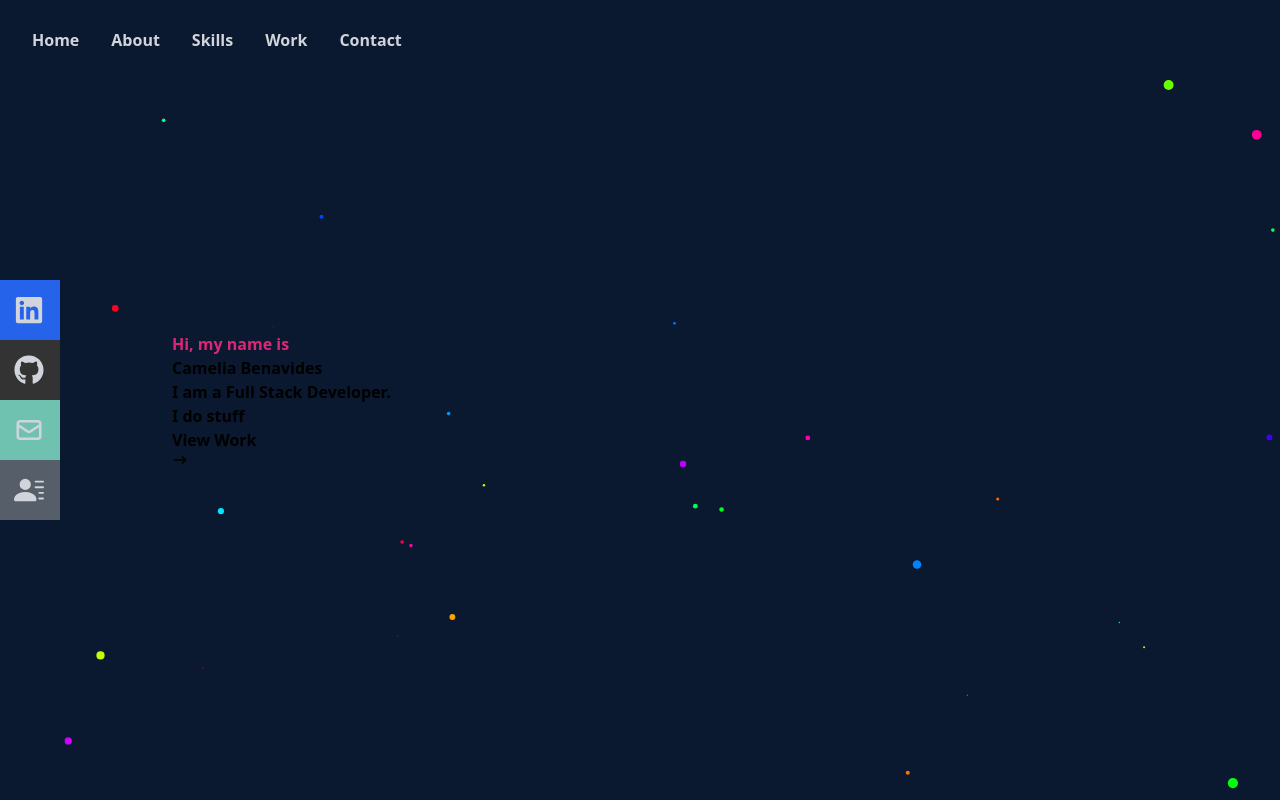
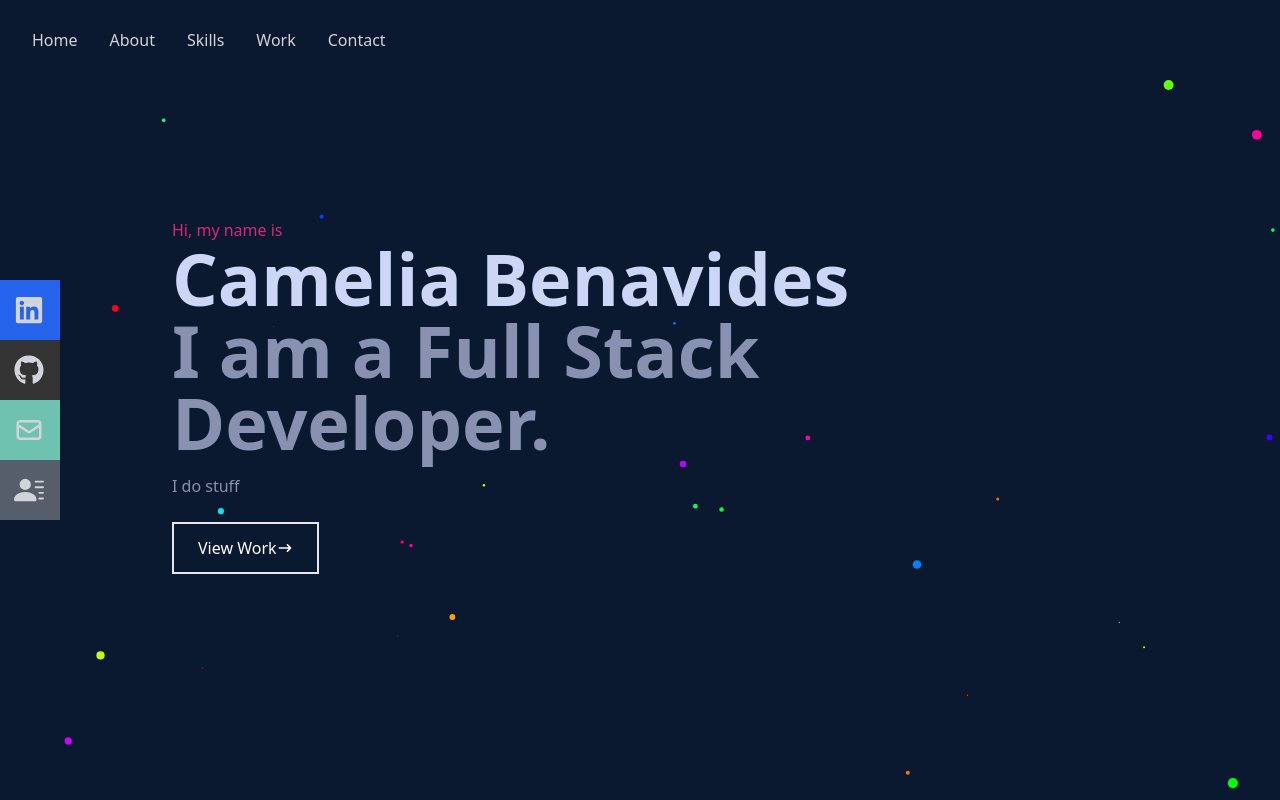
Before and after one commit to cameliabenavides10/Portfolio, a React (Create React App) app: page / in a window 1280 px wide. Built offline with nearby package versions, Linux system fonts and the light colour scheme.

Commit message:
more styling of the home page

```diff
--- a/src/components/Home.jsx
+++ b/src/components/Home.jsx
@@ -11,17 +11,16 @@ const Home = () => {
 
         <div name='home' className='w-full h-screen '>
 
-<Canvas style={{ position: 'absolute', zIndex: -1, background: '#0a192f' }} />
+            <Canvas style={{ position: 'absolute', zIndex: -1, background: '#0a192f' }} />
             {/* container */}
 
             <div className='max-w-[1000px] mx-auto px-8 flex flex-col justify-center h-full'>
-
                 <p className='text-pink-600'>Hi, my name is</p>
-                <h1> Camelia Benavides</h1>
-                <h2> I am a Full Stack Developer.</h2>
-                <p>I do stuff</p>
+                <h1 className='text-4xl  sm:text-7xl font-bold text-[#ccd6f6]'> Camelia Benavides</h1>
+                <h2 className='text-4xl sm:text-7xl font-bold text-[#8892b0] '> I am a Full Stack Developer.</h2>
+                <p className='text-[#8892b0] py-4 max-w-[700px]'>I do stuff</p>
                 <div>
-                    <button>View Work <HiArrowNarrowRight /> </button>
+                    <button className='text-white border-2 px-6 py-3 my-2 flex items-center hover:bg-pink-600 hover:border-pink-600'>View Work <HiArrowNarrowRight /> </button>
 
                 </div>
             </div>
--- a/src/index.css
+++ b/src/index.css
@@ -3,9 +3,6 @@
 @tailwind utilities;
 
 @layer base{
-  body {
-    @apply font-bold;
-  }
   li {
     @apply px-4;
     @apply cursor-pointer;
```
